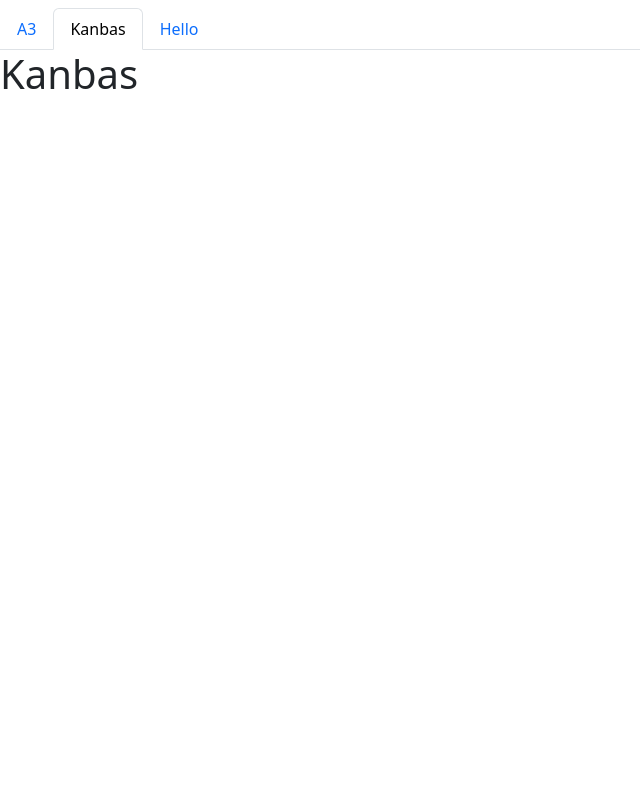
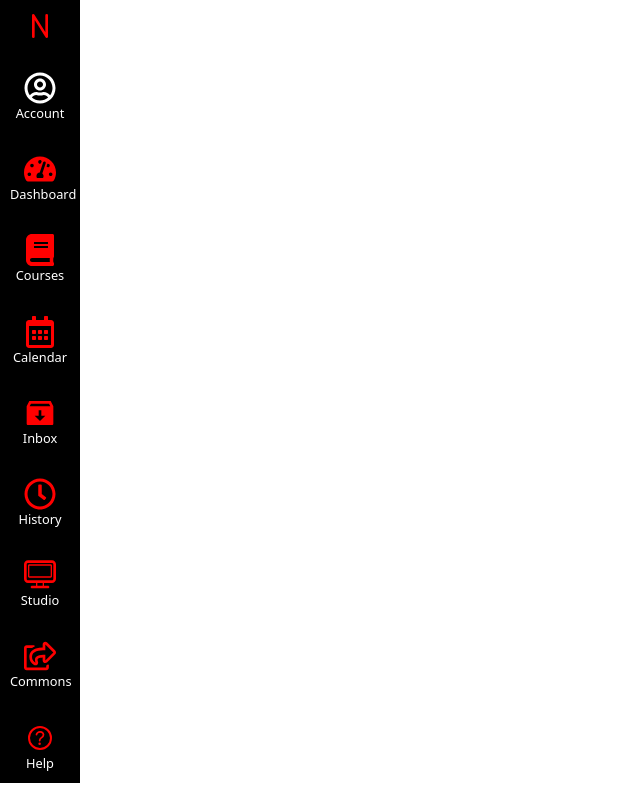
Before and after one commit to CharlieCBC/kanbas-react-web-app, a React (Create React App) app: page /#/Kanbas in a window 1280 px wide. Shown: the whole page, without its empty margins (0-640 px from the left). Built offline with nearby package versions, Linux system fonts and the light colour scheme.

Commit message:
Update Kanbas Nav

```diff
--- /dev/null
+++ b/src/Kanbas/Navigation/index.css
@@ -0,0 +1,37 @@
+.wd-kanbas-navigation {
+    background-color: black;
+    list-style: none;
+    padding: 0px;  margin: 0px;
+    width: 80px;
+}
+.wd-kanbas-navigation li {
+    padding: 10px;     margin-bottom: 10px;
+    font-size: 0.8em;  text-align: center;
+}
+.wd-kanbas-navigation li.wd-active {
+    background-color: white;
+}
+.wd-kanbas-navigation li.wd-active a {
+    color: red;
+}
+.wd-kanbas-navigation a {
+    color: white;
+    text-decoration: none;
+}
+.wd-kanbas-navigation a i {
+    color: red;
+    font-size: 2em;
+    margin-bottom: 5px;
+    display: block;
+}
+.wd-kanbas-navigation a .account-icon {
+    color: white;
+}
+.wd-kanbas-navigation li.wd-active a .account-icon {
+    color: red;
+}
+
+/* Apply red color to general icons */
+.wd-kanbas-navigation a .icon-general {
+    color: red;
+}
--- /dev/null
+++ b/src/Kanbas/Navigation/index.tsx
@@ -0,0 +1,44 @@
+import { Link, useLocation } from "react-router-dom";
+import "./index.css";
+import {FaTachometerAlt, FaRegUserCircle, FaBook, FaRegCalendarAlt, FaRegClock, FaRegShareSquare} from "react-icons/fa";
+import {RiInboxArchiveFill} from "react-icons/ri";
+import {TiDeviceDesktop} from "react-icons/ti";
+import {IoHelpCircleOutline} from "react-icons/io5";
+import {TbLetterN} from "react-icons/tb";
+
+function KanbasNavigation() {
+    const links = [
+        {icon: <TbLetterN className="icon-general fs-2" />, path: "https://northeastern.edu", isExternal: true },
+        { label: "Account", icon: <FaRegUserCircle className="account-icon fs-2" />, path: "Account", isExternal: false },
+        { label: "Dashboard", icon: <FaTachometerAlt className="icon-general fs-2" />, path: "Dashboard", isExternal: false },
+        { label: "Courses",   icon: <FaBook className="icon-general fs-2" />, path: "Courses", isExternal: false},
+        { label: "Calendar",  icon: <FaRegCalendarAlt className="icon-general fs-2" />, path: "Calendar", isExternal: false},
+        { label: "Inbox",  icon: <RiInboxArchiveFill className="icon-general fs-2" />, path: "Inbox", isExternal: false},
+        { label: "History",  icon: <FaRegClock className="icon-general fs-2" />, path: "History", isExternal: false},
+        { label: "Studio",  icon: <TiDeviceDesktop className="icon-general fs-2" />, path: "Studio", isExternal: false},
+        { label: "Commons",  icon: <FaRegShareSquare className="icon-general fs-2" />, path: "Commons", isExternal: false},
+        { label: "Help",  icon: <IoHelpCircleOutline className="icon-general fs-2" />, path: "Help", isExternal: false}
+    ];
+
+    const { pathname } = useLocation();
+
+    return (
+        <ul className="wd-kanbas-navigation">
+            {links.map((link, index) => (
+                <li key={index} className={pathname.includes(link.path) && !link.isExternal ? "wd-active" : ""}>
+                    {link.isExternal ? (
+                        <a href={link.path} target="_blank" rel="noopener noreferrer">
+                            {link.icon} {link.label}
+                        </a>
+                    ) : (
+                        <Link to={`/Kanbas/${link.path}`}>
+                            {link.icon} {link.label}
+                        </Link>
+                    )}
+                </li>
+            ))}
+        </ul>
+    );
+}
+
+export default KanbasNavigation;
--- a/src/Kanbas/index.tsx
+++ b/src/Kanbas/index.tsx
@@ -1,11 +1,16 @@
-import Nav from "../Nav";
+import KanbasNavigation from "./Navigation";
 
 function Kanbas() {
-    return(
-        <div>
-            <Nav/>
-            <h1>Kanbas</h1>
+    return (
+        <div className="d-flex">
+            <div>
+                <KanbasNavigation/>
+            </div>
+            {/*<div style={{ flexGrow: 1 }}>*/}
+            {/*    <h1>Account</h1>*/}
+            {/*    <h1>Dashboard</h1>*/}
+            {/*    <h1>Courses</h1>*/}
+            {/*</div>*/}
         </div>
-    )
-}
-export default Kanbas
+    );}
+export default Kanbas;
```
